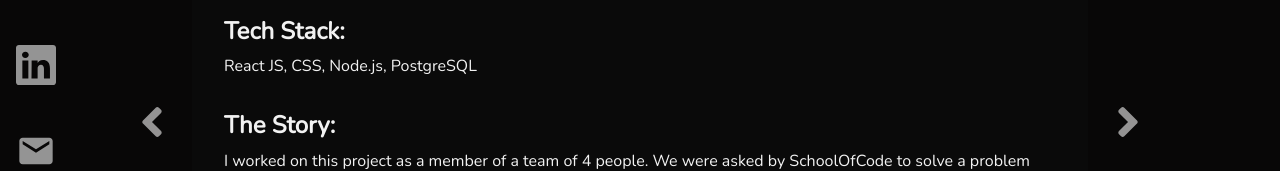
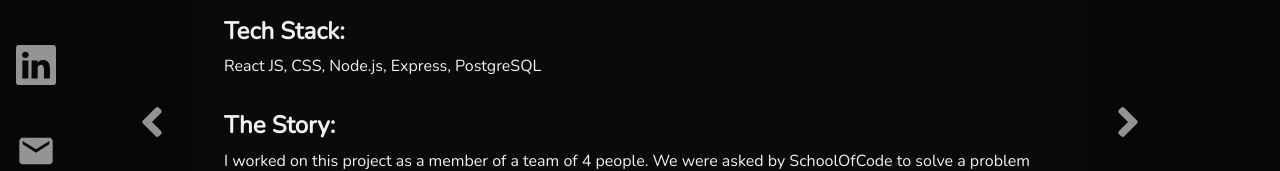
Before and after one commit to ValerioCipolla/portfolio, a Next.js app: page /projects in a window 1280 px wide. Shown: the part 328-499 px from the top of the page. Built offline with nearby package versions, Linux system fonts and the light colour scheme.

Commit message:
added express to tech stack in projects

```diff
--- a/data/data.js
+++ b/data/data.js
@@ -4,7 +4,7 @@ export const projects = [
     title: "School Of Code Link Tracker",
     liveLink: "https://soc-links-tracker.herokuapp.com/",
     sourceLink: "https://github.com/ValerioCipolla/soc-link-tracker-full-stack",
-    techStack: "React JS, CSS, Node.js, PostgreSQL",
+    techStack: "React JS, CSS, Node.js, Express, PostgreSQL",
     description:
       "I worked on this project as a member of a team of 4 people. We were asked by SchoolOfCode to solve a problem that we encountered through the bootcamp. We thought that one of the most difficult things for us to do up until that point was to keep track of all the resources that we were shown on a daily basis! That's why we decided to create something that would help us do that. We focused on usability and accessibility, that meant creating an easy-to-use and functional user interface with React which delivered an excellent UX. Most of the time on this project I spent it looking after the back-end part (setting up the PostgreSQL database on Heroku and creating the API that serves the front-end with Node.js) and deploying the application. I also created the form to add new resources to the database using React. During this project I worked on my back-end and front-end skills, deployed a full-stack application for the first time and understood what it means to work in a team and cooperate using version control (git branching, pull requests, merge requests and code reviews).",
   },
@@ -13,7 +13,7 @@ export const projects = [
     title: "myQuotes Collection",
     liveLink: "https://quote-generator-full-stack.herokuapp.com/",
     sourceLink: "https://github.com/ValerioCipolla/quote-collection-full-stack",
-    techStack: "JavaScript, HTML, CSS, Node.js, PostgreSQL",
+    techStack: "JavaScript, HTML, CSS, Node.js, Express, PostgreSQL",
     description:
       "Halfway through the SchoolOfCode Bootcamp, we had Christmas holidays, I could not afford to stop coding for 2 weeks so I decided to work on a solo project to cement all of the knowledge acquired in the previous 6 weeks. This is the first full-stack application I ever built, I started by setting up and populating a database with quotes that I like, I then built the server and the CRUD API that would allow me to interact with the database (getting quotes by id, or author, creating new quotes, updating or deleting existing quotes). The final days were dedicated to building the front-end, at the time I didn't know how to use React yet, so I had to use pure HTML, CSS and vanilla JS. Working on this project taught me how to work with CRUD API and databases, and I also used Nodemailer for the first time, to give my users the ability to e-mail quotes to whoever they like (themselves included). Looking at the future: I plan on changing the front-end to React JS as it would make my codebase a lot easier to navigate and understand, as well as making a better user experience.",
   },
```
